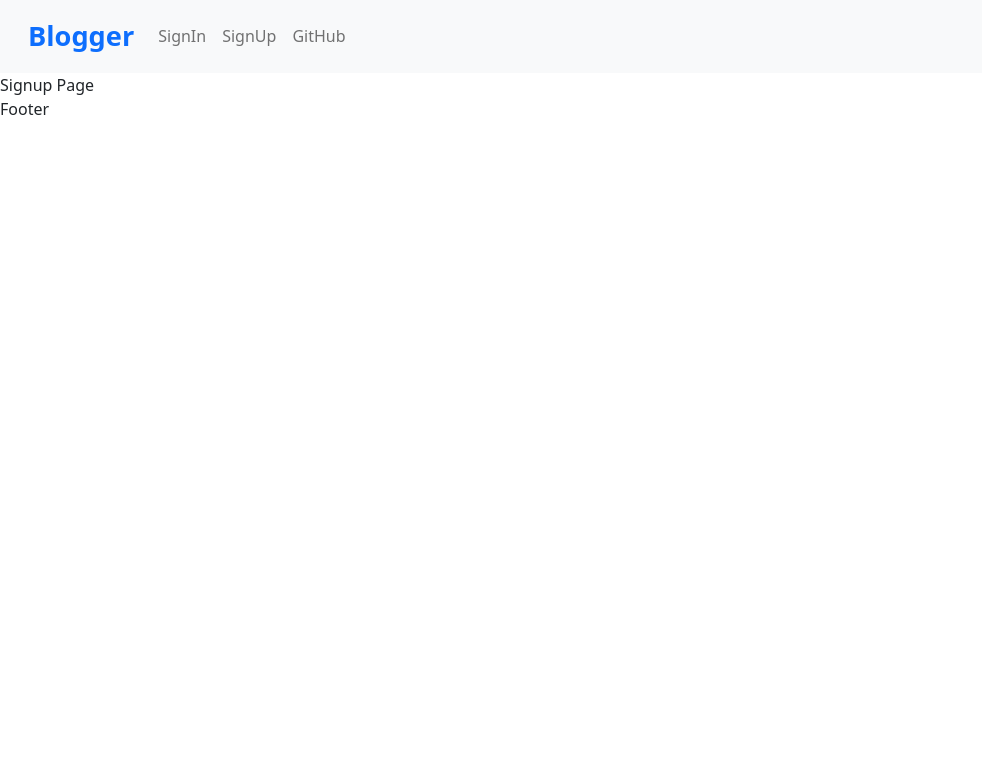
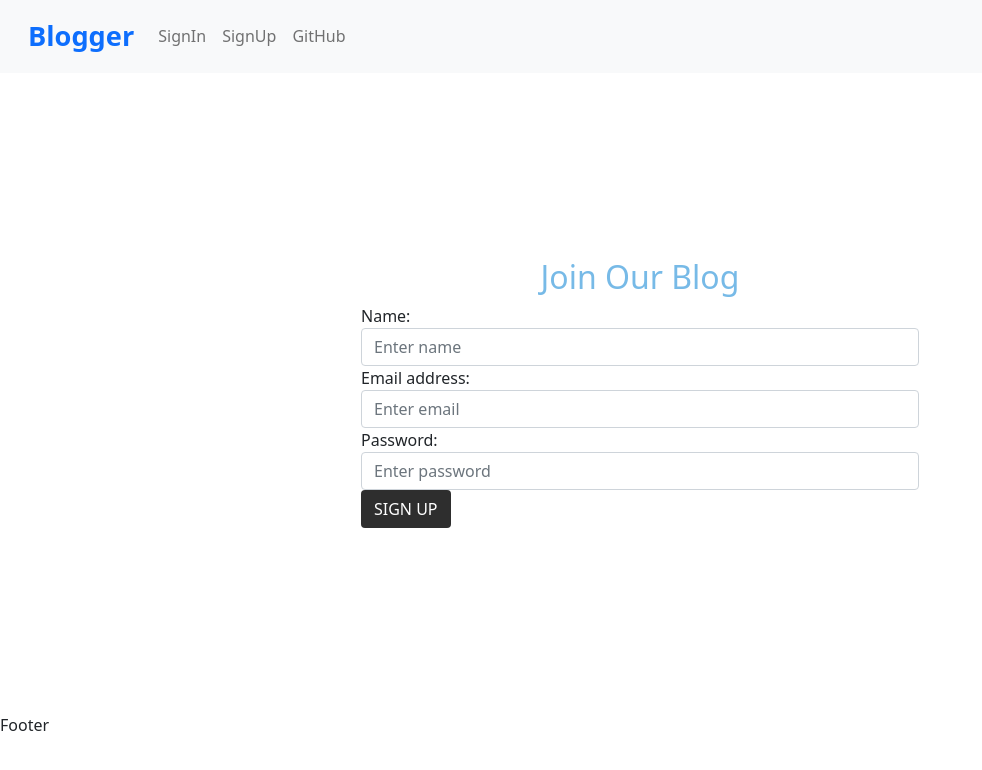
Before and after one commit to ELISHA1994/blog-app, a Next.js app in the folder frontend/: page /signup in a window 1280 px wide. Shown: the top 770 px of the page, without its empty margins (0-982 px from the left). Built offline with nearby package versions, Linux system fonts and the light colour scheme.

Commit message:
Building the Signup Component

```diff
--- a/frontend/components/Layout.js
+++ b/frontend/components/Layout.js
@@ -1,4 +1,5 @@
 import Header from "./Header/Header";
+
 export default function Layout({children}) {
     return (
         <>
--- /dev/null
+++ b/frontend/components/auth/SignupComponent.js
@@ -0,0 +1,78 @@
+import { useState } from "react";
+import clsx from "clsx"
+import styles from "../../styles/SignupComponent.module.scss";
+
+const SignupComponent = () => {
+    const [values, setValues] = useState({
+        name: '',
+        email: '',
+        password: '',
+        error: '',
+        loading: false,
+        message: '',
+        showForm: true
+    })
+
+    const { name, email, password, error, loading, message, showForm } = values;
+
+    const handleSubmit = e => {
+        e.preventDefault()
+        console.table(values);
+    }
+
+    const handleChange = name => e => {
+        setValues({ ...values, error: false, [name]: e.target.value });
+    }
+
+    return (
+        <section className={styles.signup_form}>
+            <div className="container">
+                <h2 className={clsx(styles.title, "text-center")}>Join Our Blog</h2>
+
+                <div className='col-lg-6 col-md-8 mx-auto'>
+                    <form onSubmit={handleSubmit}>
+                        <div className="form-group">
+                            <label htmlFor='name'>Name:</label>
+                            <input
+                                onChange={handleChange('name')}
+                                type='text'
+                                className='form-control'
+                                placeholder='Enter name'
+                                id='name'
+                                value={name}
+                            />
+                        </div>
+                        <div className='form-group'>
+                            <label htmlFor='email'>Email address:</label>
+                            <input
+                                onChange={handleChange('email')}
+                                type='email'
+                                className='form-control'
+                                placeholder='Enter email'
+                                id='email'
+                                value={email}
+                            />
+                        </div>
+                        <div className='form-group'>
+                            <label htmlFor='pwd'>Password:</label>
+                            <input
+                                onChange={handleChange('password')}
+                                type='password'
+                                className='form-control'
+                                placeholder='Enter password'
+                                id='pwd'
+                                value={password}
+                            />
+                        </div>
+
+                        <button type='submit' className={clsx('btn', styles.signup_btn, 'btn-block')}>
+                            SIGN UP
+                        </button>
+                    </form>
+                </div>
+            </div>
+        </section>
+    );
+}
+
+export default SignupComponent
--- a/frontend/package.json
+++ b/frontend/package.json
@@ -9,6 +9,7 @@
   },
   "dependencies": {
     "bootstrap": "5.1",
+    "clsx": "^1.1.1",
     "install": "^0.13.0",
     "next": "12.0.9",
     "npm": "^8.4.0",
--- a/frontend/pages/_app.js
+++ b/frontend/pages/_app.js
@@ -1,4 +1,4 @@
-import '../styles/globals.css'
+import '../styles/globals.scss';
 import Head from 'next/head';
 import "bootstrap/scss/bootstrap.scss";
 
--- a/frontend/pages/index.js
+++ b/frontend/pages/index.js
@@ -1,7 +1,4 @@
-import Head from 'next/head'
-import Image from 'next/image'
 import Layout from "../components/Layout.js"
-import styles from '../styles/Home.module.css'
 
 export default function Home() {
   return (
--- a/frontend/pages/signup.js
+++ b/frontend/pages/signup.js
@@ -1,5 +1,10 @@
 import Layout from '../components/Layout';
+import SignupComponent from "../components/auth/SignupComponent";
 
-const Index = () => <Layout>Signup Page</Layout>;
+const Signup = () => (
+    <Layout>
+        <SignupComponent />
+    </Layout>
+);
 
-export default Index;
+export default Signup;
--- /dev/null
+++ b/frontend/styles/SignupComponent.module.scss
@@ -0,0 +1,22 @@
+.signup_form {
+  display: flex;
+  align-items: center;
+  justify-content: space-around;
+  width: 100%;
+  height: 80vh;
+
+  .title {
+    color: rgb(119, 186, 231);
+    align-items: center;
+  }
+
+  .signup_btn {
+    background-color: rgb(46, 46, 46);
+    color: #fff;
+
+    &:hover {
+      background-color: rgb(68, 68, 68);
+      color: #fff;
+    }
+  }
+}
--- a/frontend/styles/globals.css
+++ /dev/null
@@ -1,16 +0,0 @@
-html,
-body {
-  padding: 0;
-  margin: 0;
-  font-family: -apple-system, BlinkMacSystemFont, Segoe UI, Roboto, Oxygen,
-    Ubuntu, Cantarell, Fira Sans, Droid Sans, Helvetica Neue, sans-serif;
-}
-
-a {
-  color: inherit;
-  text-decoration: none;
-}
-
-* {
-  box-sizing: border-box;
-}
--- /dev/null
+++ b/frontend/styles/globals.scss
@@ -0,0 +1,37 @@
+html,
+body {
+  padding: 0;
+  margin: 0;
+  font-family: -apple-system, BlinkMacSystemFont, Segoe UI, Roboto, Oxygen,
+    Ubuntu, Cantarell, Fira Sans, Droid Sans, Helvetica Neue, sans-serif;
+}
+
+a {
+  color: inherit;
+  text-decoration: none;
+}
+
+textarea:hover,
+input:hover,
+textarea:active,
+input:active,
+textarea:focus,
+input:focus,
+button:focus,
+button:active,
+button:hover,
+label:focus,
+.btn:active,
+.btn.active {
+  outline: 0px !important;
+  -webkit-appearance: none;
+  box-shadow: none !important;
+}
+
+.navbar-toggler {
+  border: none;
+}
+
+* {
+  box-sizing: border-box;
+}
```
Also changed, not shown: frontend/styles/Home.module.css (deleted, +0 -116 lines), 1 other file (tests, documents, lock files or other folders).
